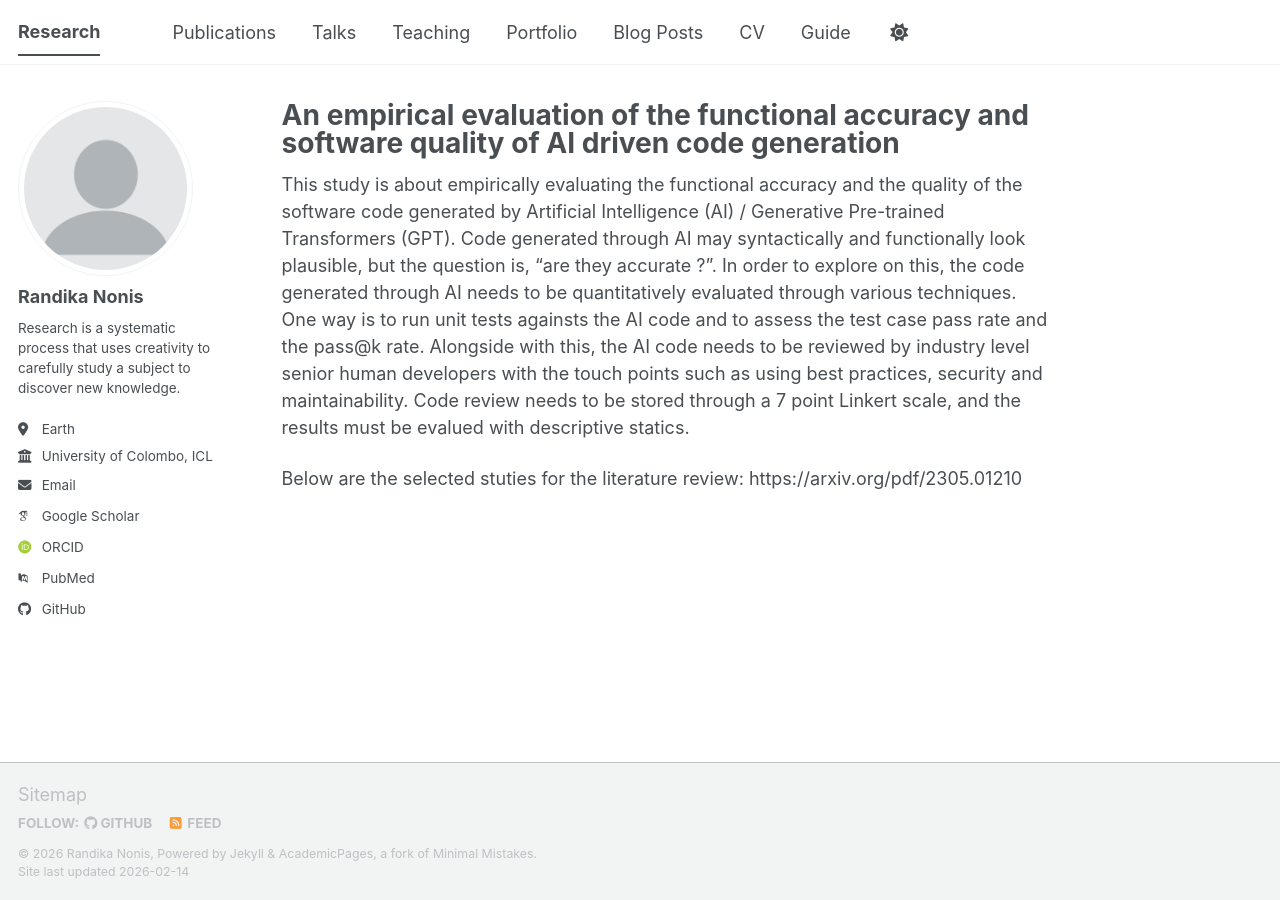
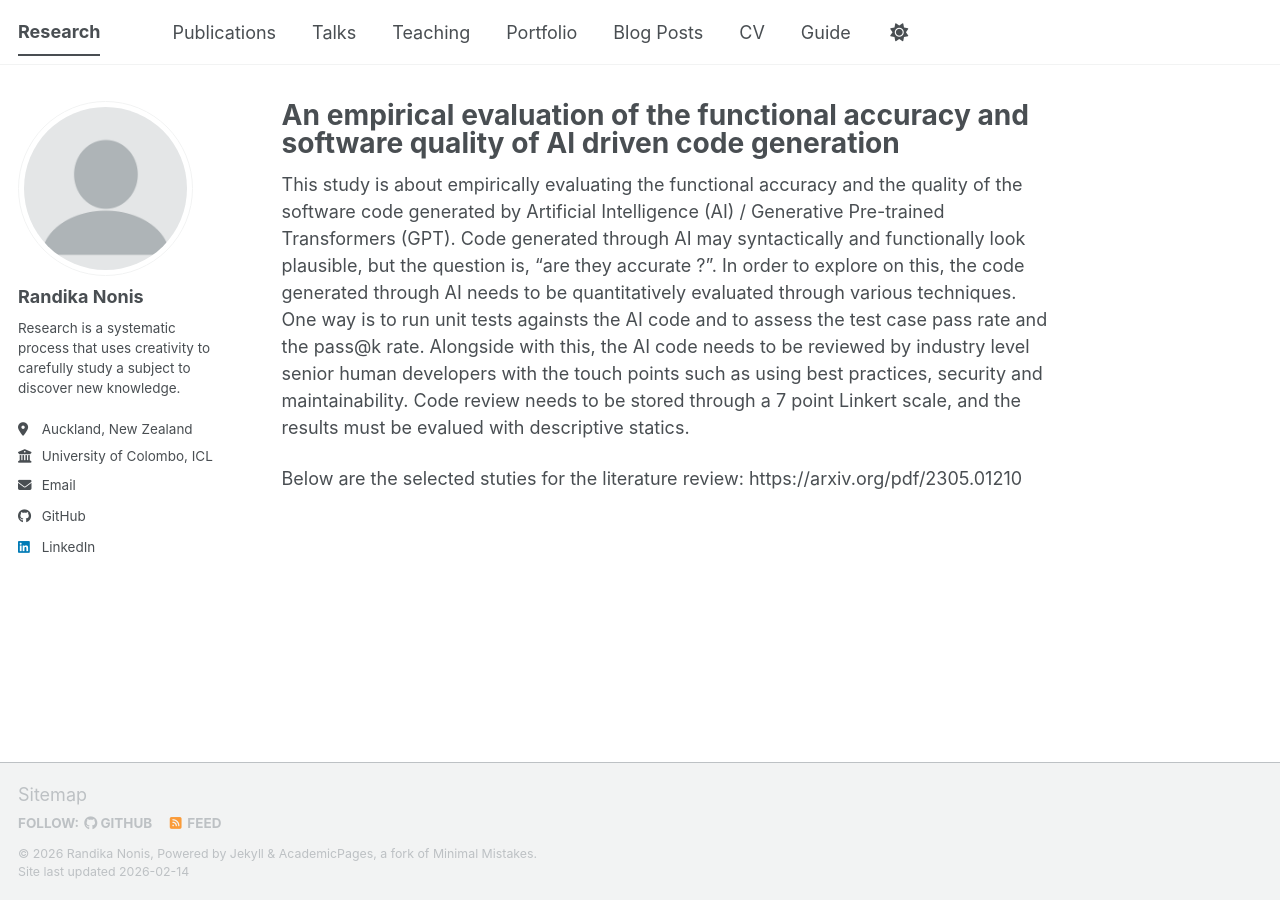
Before and after one commit to randy8891/academic, a Jekyll site: the page built from _pages/about.md, in a window 1280 px wide. Built offline with Jekyll 4.4.1, drawn with Linux system fonts in a browser that asks for light colours; some web fonts are replaced; a script bundle is joined from its source files by our own code; library files that are not in the unit come from our copies; some of the changed lines change nothing that is shown.

Commit message:
Update _config.yml

```diff
--- a/_config.yml
+++ b/_config.yml
@@ -27,7 +27,7 @@ author:
   name             : "Randika Nonis"
   pronouns         : # example: "she/her"
   bio              : "Research is a systematic process that uses creativity to carefully study a subject to discover new knowledge."
-  location         : "Earth"
+  location         : "Auckland, New Zealand"
   employer         : "University of Colombo, ICL Auckland"
   uri              : # URL
   email            : "randika.nonis@gmail.com"
@@ -35,13 +35,13 @@ author:
   # Academic websites
   academia         : # URL
   arxiv            : # URL - Update with the correct link to your profile
-  googlescholar    : "https://scholar.google.com/citations?user=PS_CX0AAAAAJ"
+  googlescholar    : #
   inspire-hep      : # URL
   impactstory      : # URL
-  orcid            : "https://orcid.org/yourorcidurl"
+  orcid            : #
   semantic         : # URL
   ssrn             : # URL
-  pubmed           : "https://www.ncbi.nlm.nih.gov/pubmed/?term=john+snow"
+  pubmed           : #
   researchgate     : # URL
   scopus           : # URL
   zotero           : # URL
@@ -66,7 +66,7 @@ author:
   keybase          : # Username
   instagram        : # Username
   lastfm           : # Username
-  linkedin         : # Username
+  linkedin         : "https://nz.linkedin.com/in/randikanonis"
   mastodon         : # URL
   medium           : # URL
   pinterest        : # Username
```
